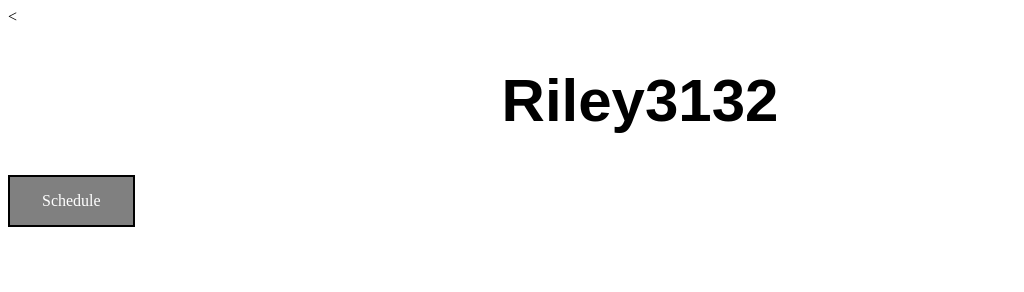
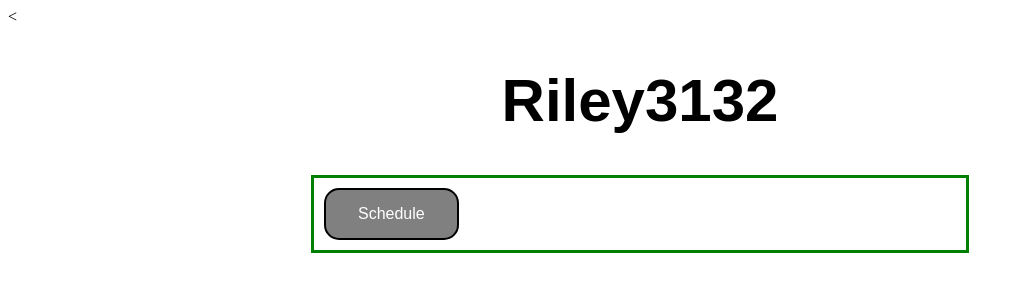
Before and after one commit to Riley31323/Riley3132Web, a plain HTML site: page index.html in a window 1280 px wide. Shown: the whole page, without its empty margins (0-1024 px from the left). Drawn offline with Linux system fonts and the light colour scheme.

Commit message:
Update index.html

```diff
--- a/index.html
+++ b/index.html
@@ -20,6 +20,15 @@
         text-decoration: none;
         display: inline-block;
         font-size: 16px;
+        font-family: Arial;
+        border-radius: 15px;
+      }
+
+      .center {
+        margin: auto;
+         width: 50%;
+         border: 3px solid green;
+         padding: 10px;
       }
     </style>
   </body>
```
